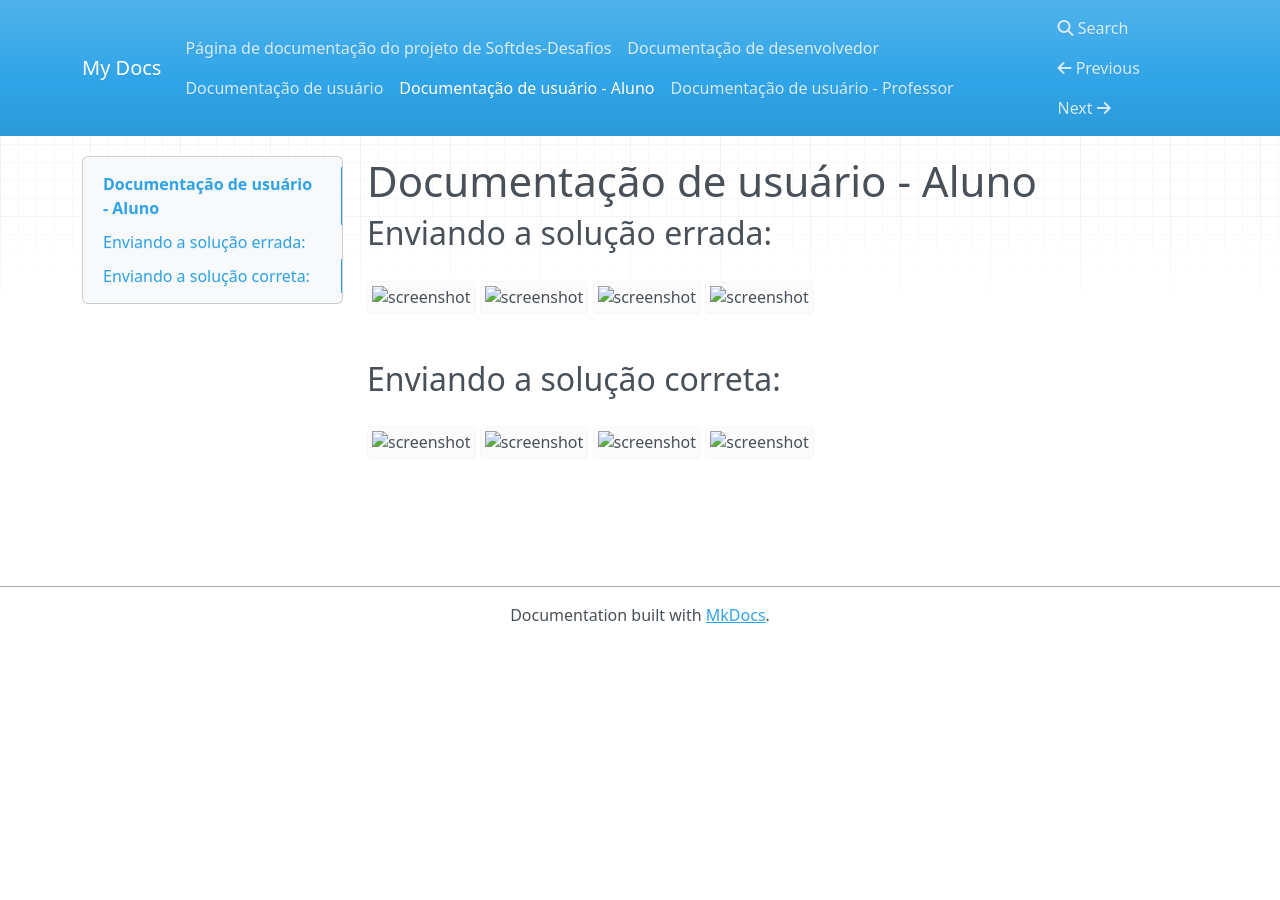
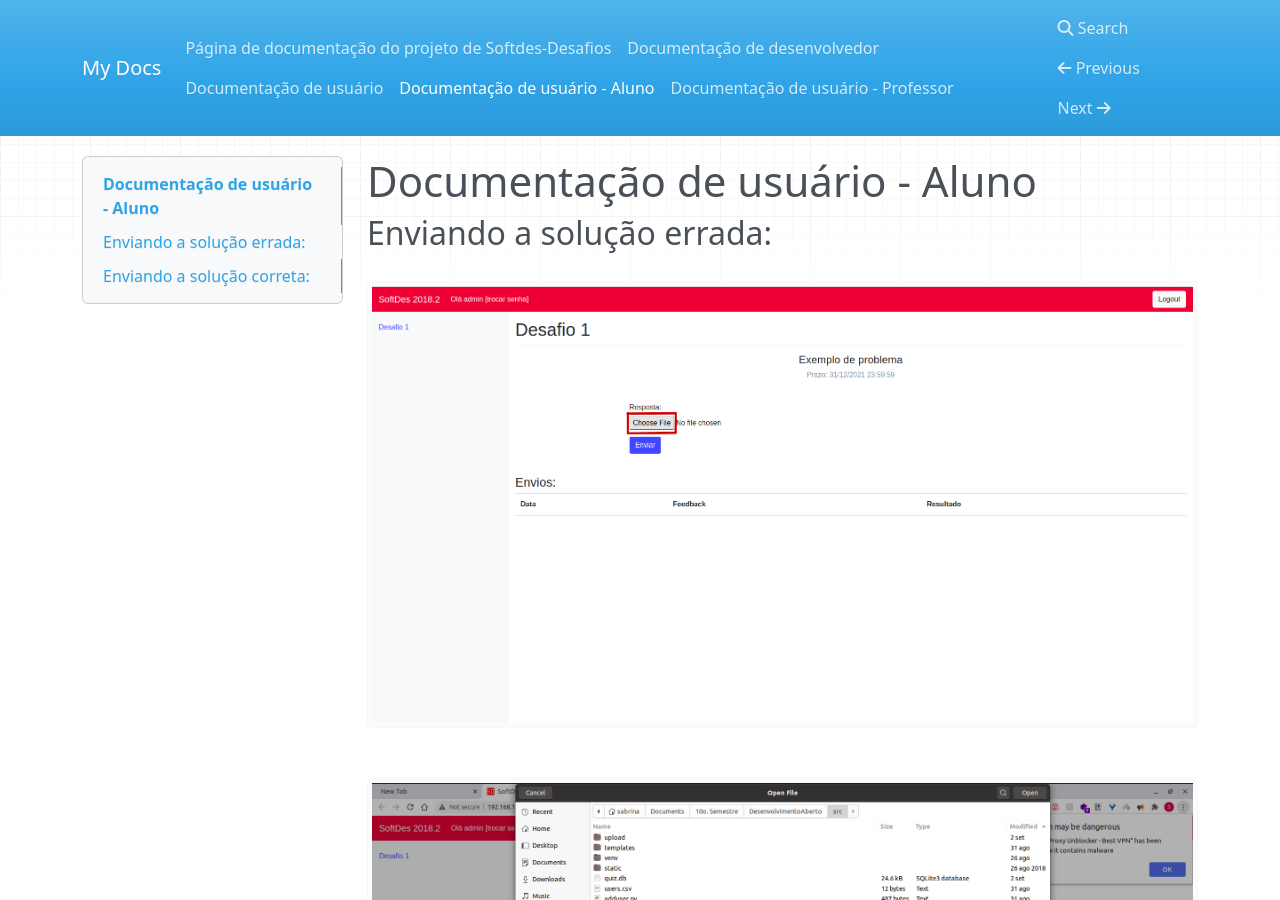
Before and after one commit to SabrinaMB/softdes-desafios, an MkDocs documentation site: the page built from docs/user_student.md, in a window 1280 px wide and 900 px high. Built offline with MkDocs 1.6.1, drawn with Linux system fonts in a browser that asks for light colours; nearby versions of some CDN libraries.

Commit message:
movendo imagens

```diff
--- a/docs/user_student.md
+++ b/docs/user_student.md
@@ -2,14 +2,14 @@
 
 
 ## Enviando a solução errada:
-![screenshot](../images/choose_file_button.png)
-![screenshot](../images/wrong_file_selected.png)
-![screenshot](../images/wrong_file_send.png)
-![screenshot](../images/error_on_file.png)
+![screenshot](images/choose_file_button.png)
+![screenshot](images/wrong_file_selected.png)
+![screenshot](images/wrong_file_send.png)
+![screenshot](images/error_on_file.png)
 
 
 ## Enviando a solução correta:
-![screenshot](../images/choose_file_button.png)
-![screenshot](../images/right_file_selected.png)
-![screenshot](../images/right_file_send.png)
-![screenshot](../images/ok_no_errors.png)
+![screenshot](images/choose_file_button.png)
+![screenshot](images/right_file_selected.png)
+![screenshot](images/right_file_send.png)
+![screenshot](images/ok_no_errors.png)
```
Also changed, not shown: docs/images/choose_file_button.png (renamed from images/choose_file_button.png), docs/images/error_on_file.png (renamed from images/error_on_file.png), docs/images/ok_no_errors.png (renamed from images/ok_no_errors.png), docs/images/right_file_selected.png (renamed from images/right_file_selected.png), docs/images/right_file_send.png (renamed from images/right_file_send.png), docs/images/wrong_file_selected.png (renamed from images/wrong_file_selected.png), docs/images/wrong_file_send.png (renamed from images/wrong_file_send.png).
